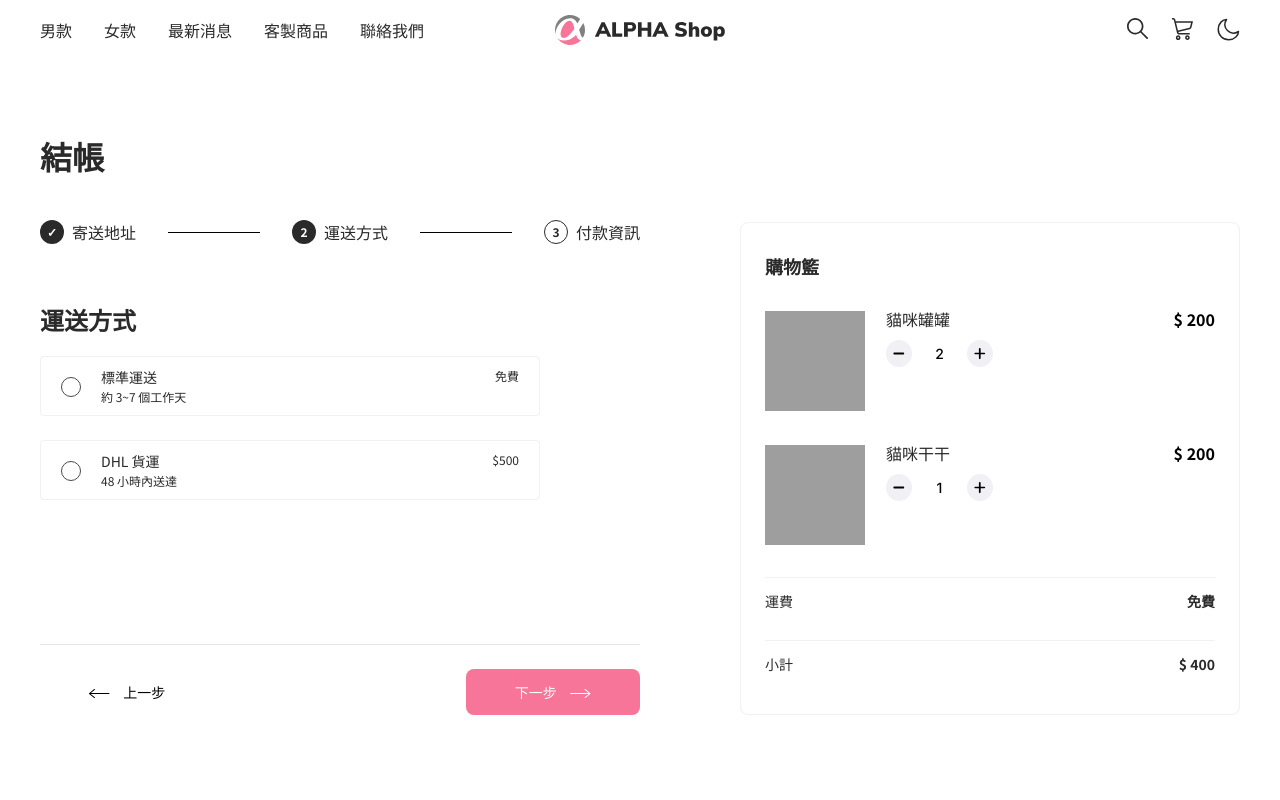
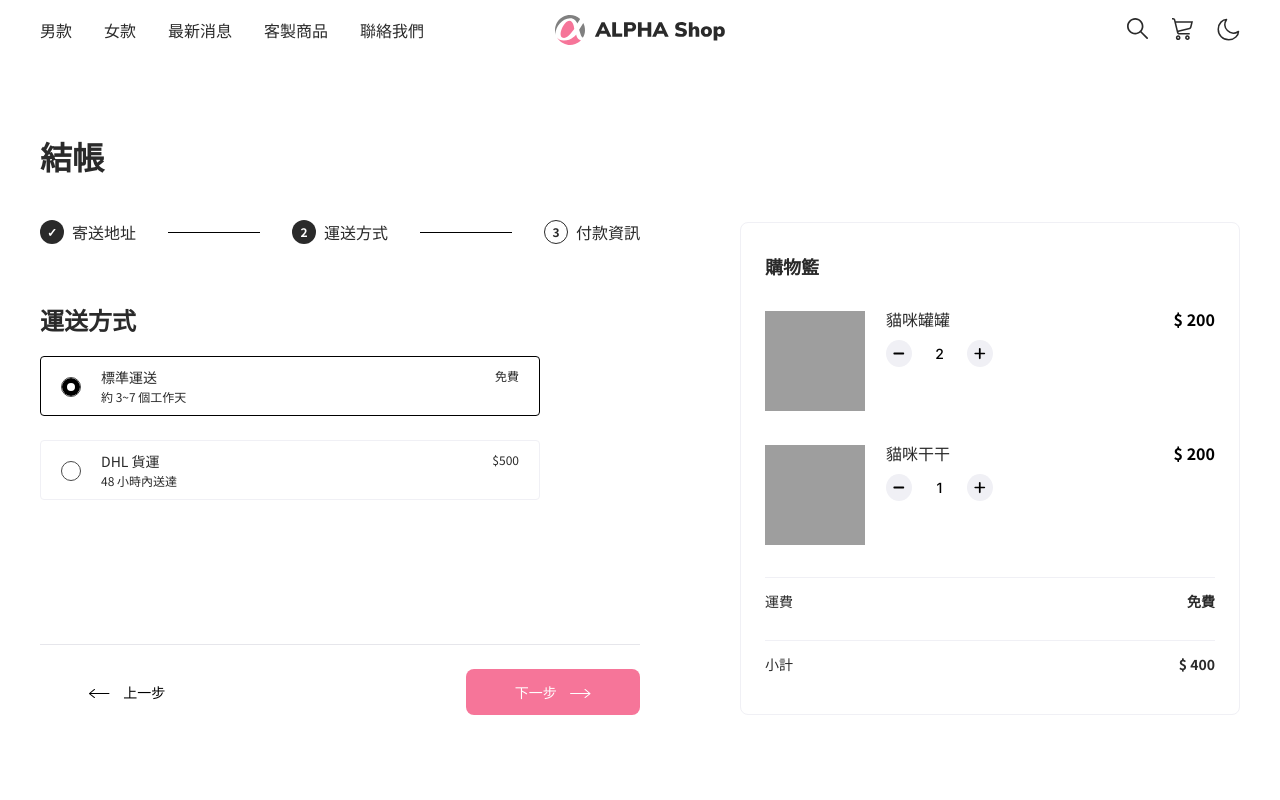
Before and after one commit to magic9701/alphashop, a React (Create React App) app: page / in a window 1280 px wide. Both pictures are taken after a click on the button "下一步". Shown: the top 800 px of the page. Built offline with nearby package versions, Linux system fonts and the light colour scheme; grey boxes are pictures that could not be loaded.

Commit message:
feat: add handleShippingChange

```diff
--- a/src/components/Main/Cart/Cart.jsx
+++ b/src/components/Main/Cart/Cart.jsx
@@ -2,9 +2,11 @@ import CartItem from "components/Main/Cart/CartItem.jsx"
 import styles from "components/Main/Cart/Cart.module.scss"
 import { useContext } from "react"
 import { CartContext } from "contexts/CartContext"
+import { CheckOutContext } from "contexts/CheckOutContext";
 
 function Cart () {
   const { items, totalPrice, handleMinusClick, handlePlusClick } = useContext(CartContext)
+  const { checkOutData } = useContext(CheckOutContext)
   return(
     <section className={`${styles.cartContainer} col col-lg-5 col-sm-12`}>
       <h3 className={styles.cartTitle}>購物籃</h3>
@@ -18,7 +20,7 @@ function Cart () {
       {/* 運費 */}
       <section className={`${styles.cartInfo} shipping col col-12`}>
         <div className={styles.text}>運費</div>
-        <div className={styles.price}>免費</div>
+        <div className={styles.price}>{checkOutData.shipping === 0 ? "免費" : "$ " + checkOutData.shipping}</div>
       </section>
 
       {/* 總金額 */}
--- a/src/components/Main/Checkout/Steps/StepThree.jsx
+++ b/src/components/Main/Checkout/Steps/StepThree.jsx
@@ -8,7 +8,7 @@ function RenderInput({ divCol, inputLabel, placeholder, name }) {
     <div className={`${divCol} ${styles.container}`}>
       <div className={styles.inputGroup}>
         <div className={styles.inputLabel}>{inputLabel}</div>
-        <input type="text" placeholder={placeholder} name={name} onChange={handleInputChange}/>
+        <input type="text" placeholder={placeholder} name={name} onChange={handleInputChange} />
       </div>
     </div>
   );
--- a/src/components/Main/Checkout/Steps/StepTwo.jsx
+++ b/src/components/Main/Checkout/Steps/StepTwo.jsx
@@ -1,9 +1,13 @@
 import styles from "components/Main/Checkout/Steps/StepTwo.module.scss";
+import { CheckOutContext } from "contexts/CheckOutContext";
+import { useContext } from "react";
 
-function ShippingWay({ dataPrice, inputId, text, price, period }) {
+
+function ShippingWay({ value, inputId, text, price, period, defaultChecked }) {
+  const { handleShippingChange } = useContext(CheckOutContext)
   return (
-    <label className={`${styles.radioGroup} col col-10`} data-price={dataPrice}>
-      <input id={inputId} type="radio" name="shipping" defaultChecked="" />
+    <label className={`${styles.radioGroup} col col-10`}>
+      <input id={inputId} type="radio" name="shipping" defaultChecked={defaultChecked} value={value} onChange={handleShippingChange}/>
       <div className={`${styles.radioInfo}`}>
         <div className="col col-12">
           <div className={styles.text}>{text}</div>
@@ -22,14 +26,15 @@ function StepTwo() {
       <h3 className={styles.formTitle}>運送方式</h3>
       <section className={`${styles.formBody} col col-12`}>
         <ShippingWay
-          dataPrice={"0"}
+          value={0}
           inputId={"shipping-standard"}
           text={"標準運送"}
           price={"免費"}
           period={"約 3~7 個工作天"}
+          defaultChecked={true}
         />
         <ShippingWay
-          dataPrice={"500"}
+          value={500}
           inputId={"shipping-dhl"}
           text={"DHL 貨運"}
           price={"$500"}
--- a/src/contexts/CartContext.jsx
+++ b/src/contexts/CartContext.jsx
@@ -1,5 +1,5 @@
 import { createContext, useState, useEffect, useContext } from "react";
-import { CheckOutContext } from "contexts/CheckOutContext.jsx";
+import { CheckOutContext } from "contexts/CheckOutContext";
 
 const dummyItems = [
   {
@@ -47,11 +47,15 @@ export const CartContextProvider = ({ children }) => {
   }
 
   //計算總價
+  const { checkOutData, setCheckOutData } = useContext(CheckOutContext)
   let totalPrice = 0;
   items.forEach((item) => (totalPrice += item.price * item.quantity));
 
+  if (checkOutData.shipping === 500) {
+  totalPrice += 500
+  }
+
   // 更新 checkOutData 的 totalPrice
-  const { setCheckOutData } = useContext(CheckOutContext)
   useEffect(() => {
     setCheckOutData((prevData) => ({
       ...prevData,
--- a/src/contexts/CheckOutContext.jsx
+++ b/src/contexts/CheckOutContext.jsx
@@ -4,25 +4,34 @@ export const CheckOutContext = createContext();
 
 export const CheckOutContextProvider = ({ children }) => {
   const [checkOutData, setCheckOutData] = useState({
+    shipping: 0,
     cardHolderName: null,
     cardNumber: null,
     expiryDate: null,
     ccv: null,
-    totalPrice: 0,
+    totalPrice: null,
   })
 
   const handleInputChange = (e => {
-    const { name, value} = e.target
+    const { name, value } = e.target
     setCheckOutData(prevCheckOutData => ({
     ...prevCheckOutData,
     [name]: value,
     }))
   })
 
+  const handleShippingChange = (e => {
+    setCheckOutData(prevCheckOutData => ({
+      ...prevCheckOutData,
+      shipping: parseInt(e.target.value)
+    }))
+  });
+
   const value = {
     checkOutData,
     setCheckOutData,
     handleInputChange,
+    handleShippingChange,
   }
 
   return (
```
